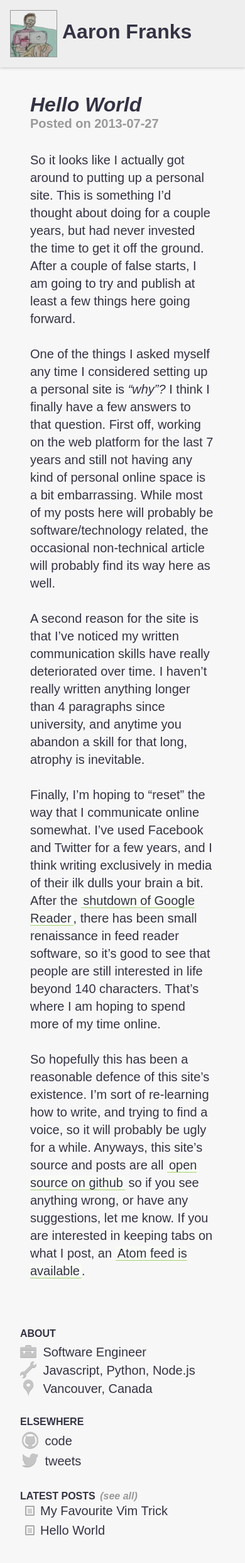
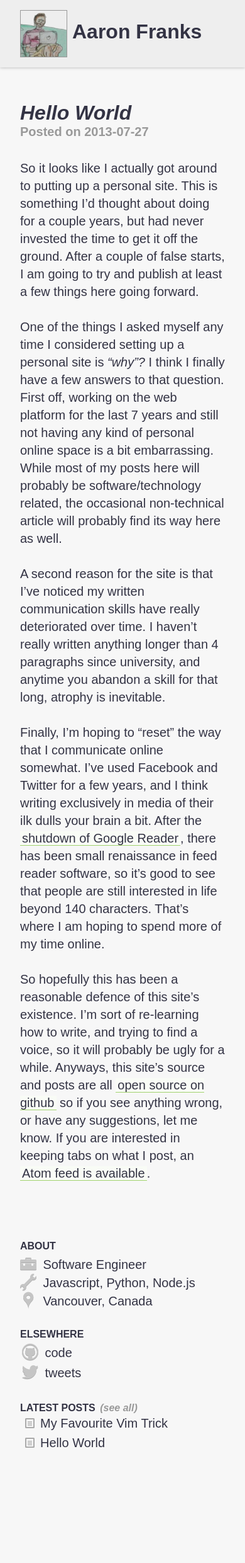
Before and after one commit to af/af.github.com, a Jekyll site: the page built from _posts/2013-07-27-hello-world.md, in a window 390 px wide. Shown: the whole page at 63% size. Built offline with Jekyll 4.4.1, drawn with Linux system fonts in a browser that asks for light colours; some web fonts are replaced; after the commit the page ends 2343 px from its top, so only the background shows below that.

Commit message:
Fix alignment issues, move responsive breakpoint to 800px.

```diff
--- a/css/main.css
+++ b/css/main.css
@@ -83,7 +83,7 @@
 }
 body > header h1 {
   font-size: 2rem;
-  margin: 0.5em 0;
+  margin: 1rem 0;
   margin-right: -2rem;
 }
 body > header h2 {
@@ -175,7 +175,7 @@
 }
 .content {
   margin-left: 320px;
-  padding: 0 3rem;
+  padding: 0 5rem;
 }
 ul.posts {
   list-style-type: none;
@@ -193,11 +193,11 @@
   margin-bottom: 5px;
 }
 .post {
-  padding: 1rem 0;
+  padding: 2rem 0;
   max-width: 35em;
 }
 .post header h1 {
-  margin: 1.5rem 0 0.2rem;
+  margin: 1.3rem 0 0.2rem;
   font-size: 2rem;
   font-style: italic;
   line-height: 1;
@@ -225,7 +225,7 @@
 .post h4 {
   font-size: 1rem;
 }
-@media screen and (max-width: 600px) {
+@media screen and (max-width: 800px) {
   body {
     padding-top: 110px;
   }
@@ -240,7 +240,7 @@
     top: 0;
     left: 0;
     width: 100%;
-    padding: 1rem;
+    padding: 1rem 2rem;
     background: #eee;
     box-shadow: 0 0 5px rgba(0,0,0,0.3);
   }
@@ -249,6 +249,7 @@
   }
   .content {
     margin-left: 0;
+    padding: 0 2rem;
   }
   .post {
     background: #f7f7f7;
```
Also changed, not shown: css/main.styl (+7 -6 lines).
